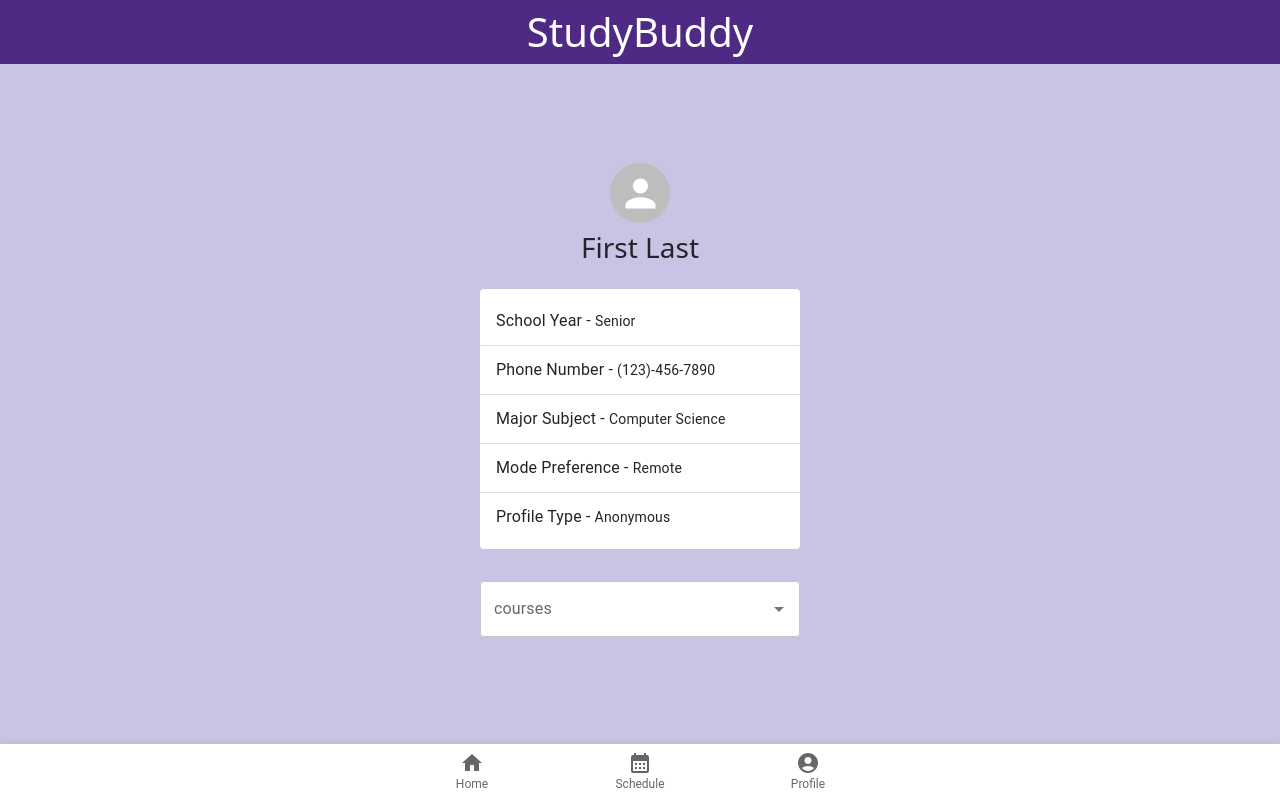
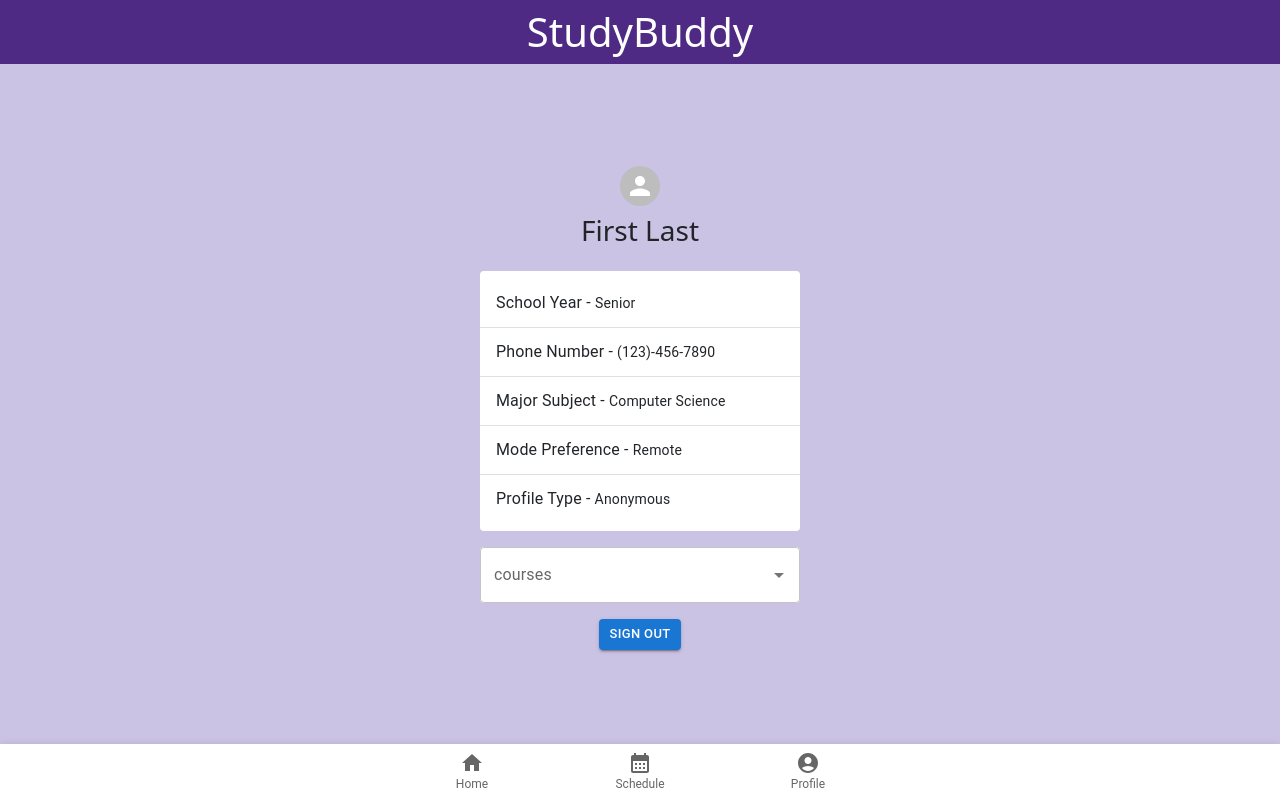
Before and after one commit to 392-f23/StudyBuddy, a React (Vite) app: page /profile in a window 1280 px wide. Built offline with nearby package versions, Linux system fonts and the light colour scheme; no server answers; the database is empty.

Commit message:
fixed sign in

```diff
--- a/src/components/Profile/Profile.jsx
+++ b/src/components/Profile/Profile.jsx
@@ -1,9 +1,12 @@
 import Banner from "../Banner/Banner";
 import "./Profile.css";
-import { Typography, Stack, Container, Avatar, List, ListItem, ListItemText, Autocomplete, TextField } from "@mui/material";
+import { Typography, Stack, Container, Avatar, List, ListItem, ListItemText, Autocomplete, TextField, Button } from "@mui/material";
 import * as React from 'react';
+import { FirebaseSignOut } from "../../utilities/firebase";
+import { useNavigate } from "react-router-dom";
 
 const Profile = () => {
+  const navigate = useNavigate();
   const style = {
     width: '100%',
     maxWidth: '20rem',
@@ -13,10 +16,24 @@ const Profile = () => {
     marginTop: '1rem'
   };
 
+  const style2 = {
+    width: '100%',
+    maxWidth: '20rem',
+    bgcolor: 'background.paper',
+    borderRadius: '4px',
+    marginBottom: '1rem',
+    marginTop: '0rem'
+  };
+
+  const signOut = () => {
+    FirebaseSignOut();
+    navigate('/')
+  }
+
   return (
     <Container maxWidth="sm">
       <Stack className="main">
-        <Avatar sx={{ width: 60, height: 60, marginBottom: '.5rem'}}></Avatar>
+        <Avatar sx={{ width: 40, height: 40, marginBottom: '.5rem'}}></Avatar>
         <h3>First Last</h3>
         <List sx={style}>
           <ListItem divider>
@@ -91,7 +108,7 @@ const Profile = () => {
           </ListItem>
         </List>
         <Autocomplete
-          sx={style}
+          sx={style2}
           multiple
           id="tags-outlined"
           options={['CS211', 'CS212']}
@@ -105,6 +122,7 @@ const Profile = () => {
             />
           )}
         />
+        <Button size="small" variant="contained" onClick={signOut}>Sign Out</Button>
       </Stack>
       <Banner />
     </Container>
--- a/src/components/Signin/Signin.jsx
+++ b/src/components/Signin/Signin.jsx
@@ -1,8 +1,7 @@
-import React from "react";
+import React, { useEffect } from "react";
 import { Button, Stack } from "@mui/material";
 import { FirebaseSignIn, useAuth } from "../../utilities/firebase";
 import { useDbUpdate, useDbData } from "../../utilities/firebase";
-import { useEffect, useState } from "react";
 import InfoDialog from "../Dialog/Dialog";
 import { useNavigate } from "react-router-dom";
 import { SignUp } from "../SignUp/SignUp";
@@ -11,25 +10,38 @@ import "./Signin.css";
 export const Signin = () => {
   const navigate = useNavigate();
   const [user] = useAuth();
-
   const [userData, error] = useDbData("/users");
 
-  useEffect(() => {
-    // 1. Sign in (not currently in database) - need to check if in DB, then fill out form
-    // 2. Sign in (in database) - need to check if in DB
-    // 3. If signs in but does not fill out form, DO NOT PUT IN DB
-    if (user && user.uid) {
-      if (!userData) {
+  const checkSignInStatus = () => {
+    if (user && user.uid && typeof userData !== "undefined") {
+      const uids = Object.keys(userData);
+      if (uids.includes(user.uid)) {
+        console.log("we already logged in before");
+        navigate("/feed");
+      } else {
+        console.log("we did not log in before");
         navigate("/signup");
-      } else {
-        navigate("/feed");
       }
     }
+  };
+
+  const signInWithFirebase = async () => {
+    try {
+      await FirebaseSignIn();
+    } catch (error) {
+      // Handle any sign-in errors
+      console.error("Sign-in error:", error);
+    }
+  };
+
+  useEffect(() => {
+    checkSignInStatus(); // Check the sign-in status when user and userData are available
   }, [user, userData]);
 
   return (
-    <Stack>
-      <div>Logo</div>;<Button onClick={FirebaseSignIn}>Sign in</Button>
+    <Stack className="signinstack">
+      <img className="logoimg" src="../../../sb_logo.png" />
+      <Button onClick={signInWithFirebase}>Sign in</Button>
     </Stack>
   );
 };
```
